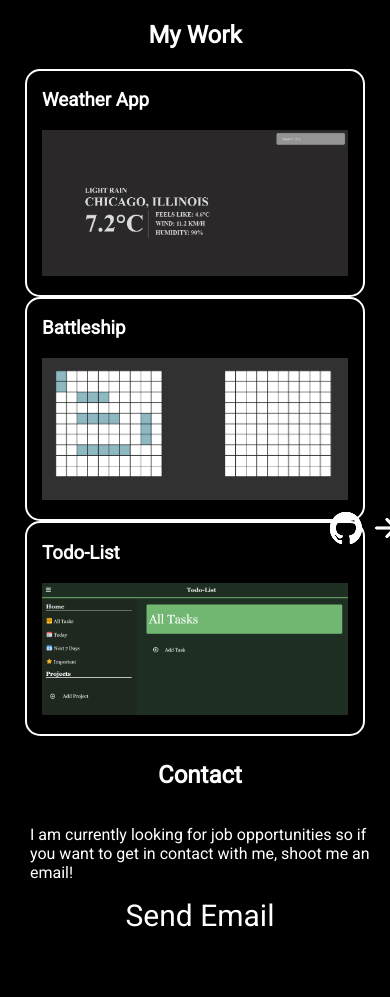
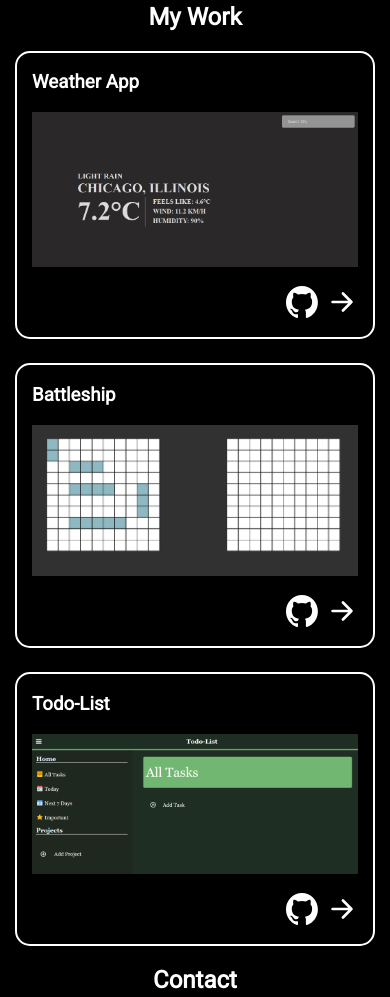
Before and after one commit to emthaa/Homepage, a plain HTML site: page index.html in a window 390 px wide. Shown: the part 281-1278 px from the top of the page. Before the commit the page ends 1247 px from the top, so only its background shows below. Drawn offline with Linux system fonts and the light colour scheme.

Commit message:
finished mobile port

```diff
--- a/index.html
+++ b/index.html
@@ -60,7 +60,7 @@
     </main>
     <footer>
         <h2 id="contact">Contact</h2>
-        <p>I am currently looking for job opportunities so if you want to get in contact with me, shoot me an email!</p>
+        <p class="contact-text">I am currently looking for job opportunities so if you want to get in contact with me, shoot me an email!</p>
         <a href="mailto:imzdun@gmail.com" class="send-email-link">Send Email</a>
 
     </footer>
--- a/style.css
+++ b/style.css
@@ -27,12 +27,7 @@ header{
 }
 
 
-footer{
-    height: 100%;
-    width: auto;
-    padding: 5px;
 
-}
 
 .about,.projects,footer{
     display: flex;
@@ -70,7 +65,7 @@ footer{
 .sections > a{
     text-decoration: none;
     color: white;
-    font-size: 24px;
+    font-size: 20px;
 }
 
 .sections > a::after,.send-email-link::after{
@@ -96,14 +91,8 @@ article{
     border: 2px solid white;
 }
 
-.project-links{
-    display: flex;
-    justify-content: flex-end;
-    gap: 8px;
-    padding-top: 15px;
-    position: absolute;
-   bottom: 15px;
-   width: calc(100% - 30px);
+.contact-text{
+    text-align: center;
 }
 
 .project-wrapper > article{
@@ -133,11 +122,11 @@ article{
 .send-email-link{
     text-decoration: none;
     color: white;
-    font-size: 30px;
+
 }
 
 @media (max-width: 500px) {
-    .project >div > a > img{
+    .project > div > a > img{
         height: 32px;
         width: 32px;
     }
@@ -145,6 +134,25 @@ article{
     .project-wrapper{
         flex-direction: column;
     }
+    .project > img {
+        height: auto;
+        width: 100%;
+      }
+      .project-links {
+        display: flex;
+        justify-content: flex-end;
+        gap: 8px;
+        padding-top: 15px;
+      }
+      .send-email-link{
+        font-size: 20px;
+      }
+      .project-wrapper{
+        gap: 24px;
+      }
+      html{
+        padding: 15px;
+      }
 }
 
 @media screen and (min-width: 500px) and (max-width: 1000px) {
@@ -187,6 +195,9 @@ article{
         width: 32px;
     }
 
+    .send-email-link{
+        font-size: 30px;
+    }
 
 
     .project{
@@ -195,4 +206,14 @@ article{
         position: relative;
     }
 
+    .project-links{
+        display: flex;
+        justify-content: flex-end;
+        gap: 8px;
+        padding-top: 15px;
+        position: absolute;
+       bottom: 15px;
+       width: calc(100% - 30px);
+    }
+
 }
```
